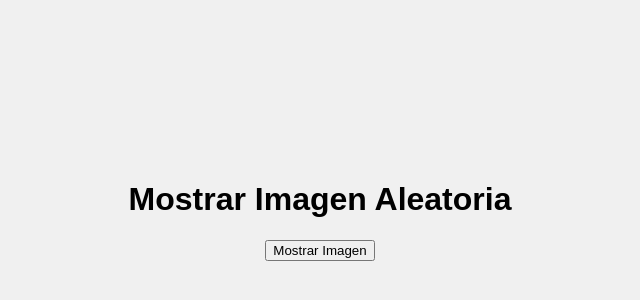
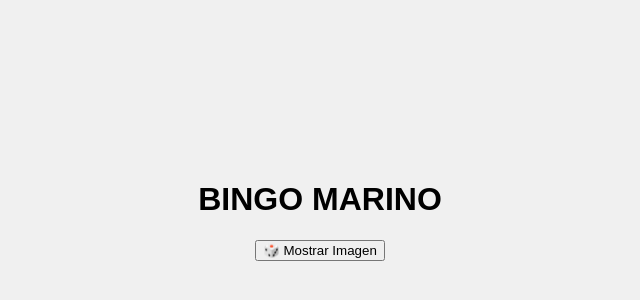
Before and after one commit to Miloooo0/randpic, a plain HTML site: page index.html in a window 1280 px wide. Shown: the part 180-480 px from the top of the page, without its empty margins (320-960 px from the left). Drawn offline with Linux system fonts and the light colour scheme.

Commit message:
Update index.html

```diff
--- a/index.html
+++ b/index.html
@@ -4,12 +4,12 @@
   <meta charset="UTF-8" />
   <meta name="viewport" content="width=device-width, initial-scale=1.0"/>
   <title>Imagen Aleatoria</title>
-  <link rel="stylesheet" href="styles.css">
+  <link rel="stylesheet" href="styles.css" />
 </head>
 <body>
   <div class="container">
-    <h1>Mostrar Imagen Aleatoria</h1>
-    <button id="boton">Mostrar Imagen</button>
+    <h1>BINGO MARINO</h1>
+    <button id="boton">🎲 Mostrar Imagen</button>
     <div id="resultado">
       <img id="imagen" src="" alt="Imagen aleatoria" />
       <p id="nombre-imagen"></p>
```
